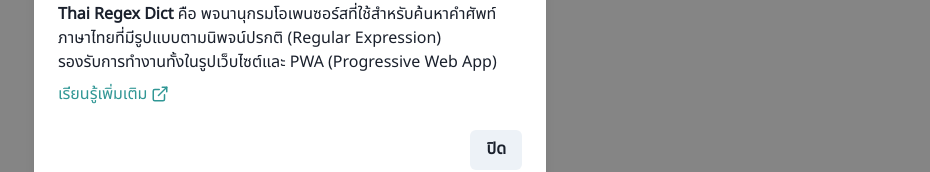
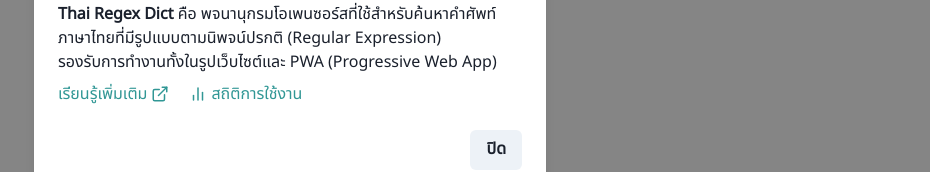
Before and after one commit to richeyphu/thai-regex-dict, a Next.js app: page / in a window 1280 px wide. Both pictures are taken after a click on the button 1240 px from the left and 40 px from the top of the page. Shown: the part 341-513 px from the top of the page, without its empty margins (350-1280 px from the left). Built offline with nearby package versions, Linux system fonts and the light colour scheme.

Commit message:
Feat: Add view stats link

```diff
--- a/src/components/AboutModal/AboutModal.tsx
+++ b/src/components/AboutModal/AboutModal.tsx
@@ -12,7 +12,7 @@
   ModalBody,
   ModalCloseButton,
 } from "@chakra-ui/react";
-import { ExternalLink, Info } from "react-feather";
+import { ExternalLink, Info, BarChart2 } from "react-feather";
 
 type Props = {
   isOpen: boolean;
@@ -42,26 +42,24 @@
           <Text>
             รองรับการทำงานทั้งในรูปเว็บไซต์และ PWA (Progressive Web App)
           </Text>
+          <HStack mt={2} spacing={5}>
             <Link
               color="teal.500"
               href="https://github.com/richeyphu/thai-regex-dict"
               isExternal
             >
-            <HStack mt={2} spacing={1}>
+              <HStack spacing={1}>
                 <Text>เรียนรู้เพิ่มเติม</Text>
                 <ExternalLink size={18} />
               </HStack>
             </Link>
-          {/* <Link
-            color="teal.500"
-            href="https://github.com/richeyphu/thai-regex-dict"
-            isExternal
-          >
-            <HStack mt={2} spacing={1}>
-              <Text>GitHub</Text>
-              <Icon.GitHub size={18} />
+            <Link color="teal.500" href="/stats">
+              <HStack spacing={1}>
+                <BarChart2 size={18} />
+                <Text>สถิติการใช้งาน</Text>
               </HStack>
-          </Link> */}
+            </Link>
+          </HStack>
         </ModalBody>
         <ModalFooter>
           <Button onClick={onClose}>ปิด</Button>
```
Lines whose indentation alone changed are shown as unchanged.
